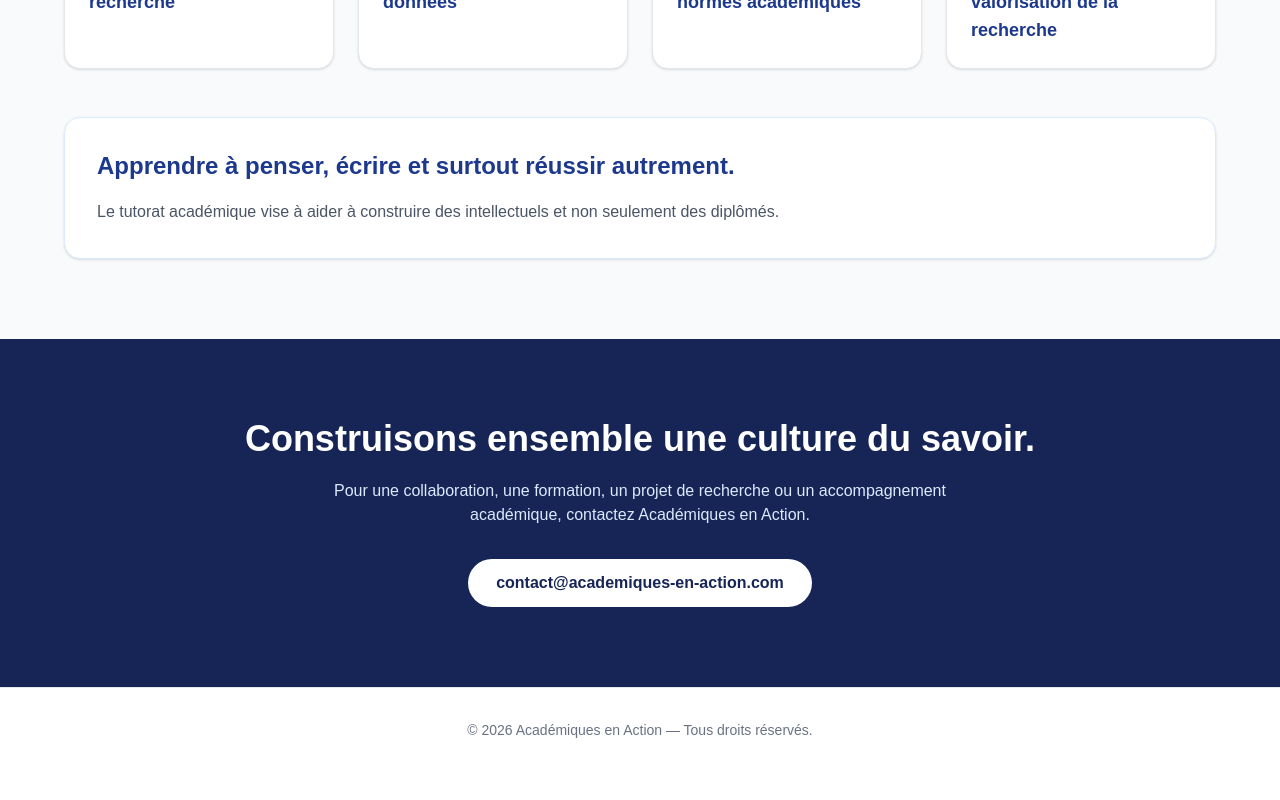
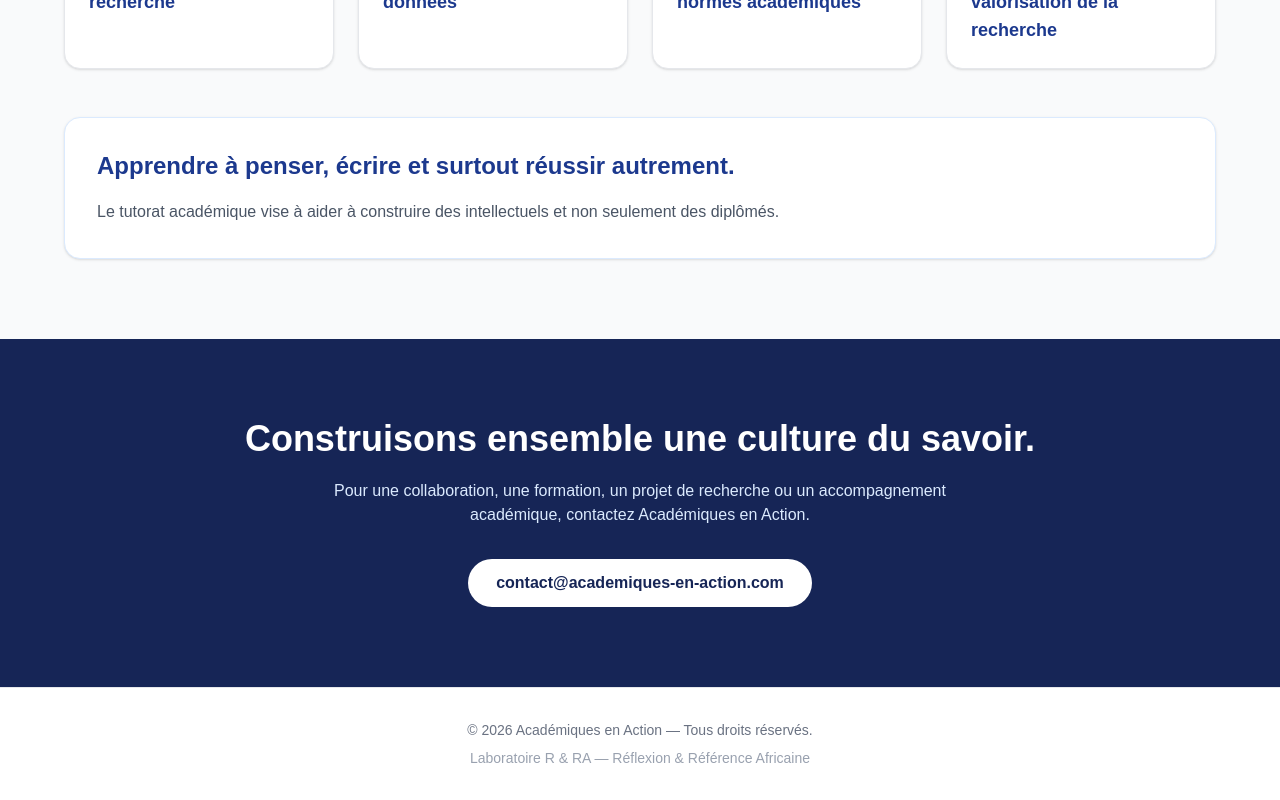
Before and after one commit to altchadkag-sys/academiques-en-action, a Next.js app: page / in a window 1280 px wide. Shown: the part 3375-4175 px from the top of the page. Before the commit the page ends 4147 px from the top, so only its background shows below. Built offline with nearby package versions, Linux system fonts and the light colour scheme.

Commit message:
Update footer to include additional information

```diff
--- a/app/page.tsx
+++ b/app/page.tsx
@@ -354,9 +354,14 @@ export default function Home() {
 
       {/* Pied de page */}
       <footer className="border-t border-gray-200 bg-white px-6 py-8 text-center text-sm text-gray-500">
-        © {new Date().getFullYear()} Académiques en Action — Tous droits
-        réservés.
-      </footer>
+  <p>
+    © {new Date().getFullYear()} Académiques en Action — Tous droits réservés.
+  </p>
+
+  <p className="mt-2 text-gray-400">
+    Laboratoire R & RA — Réflexion & Référence Africaine
+  </p>
+</footer>
     </main>
   );
 }
```
